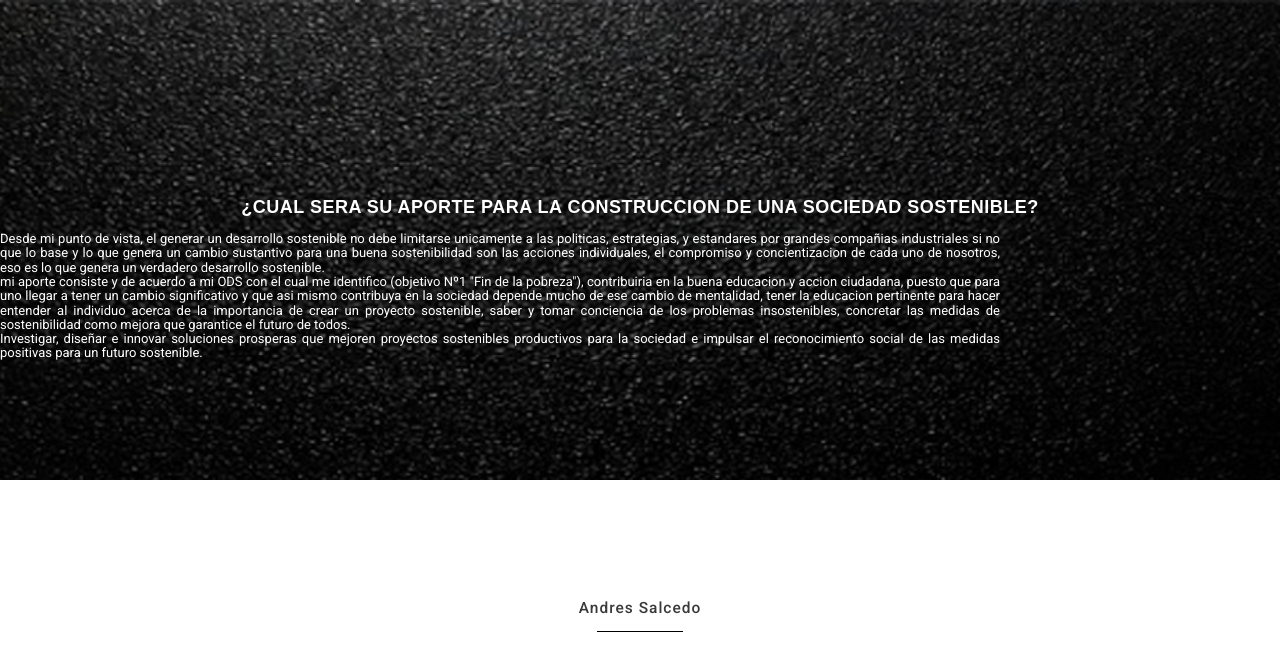
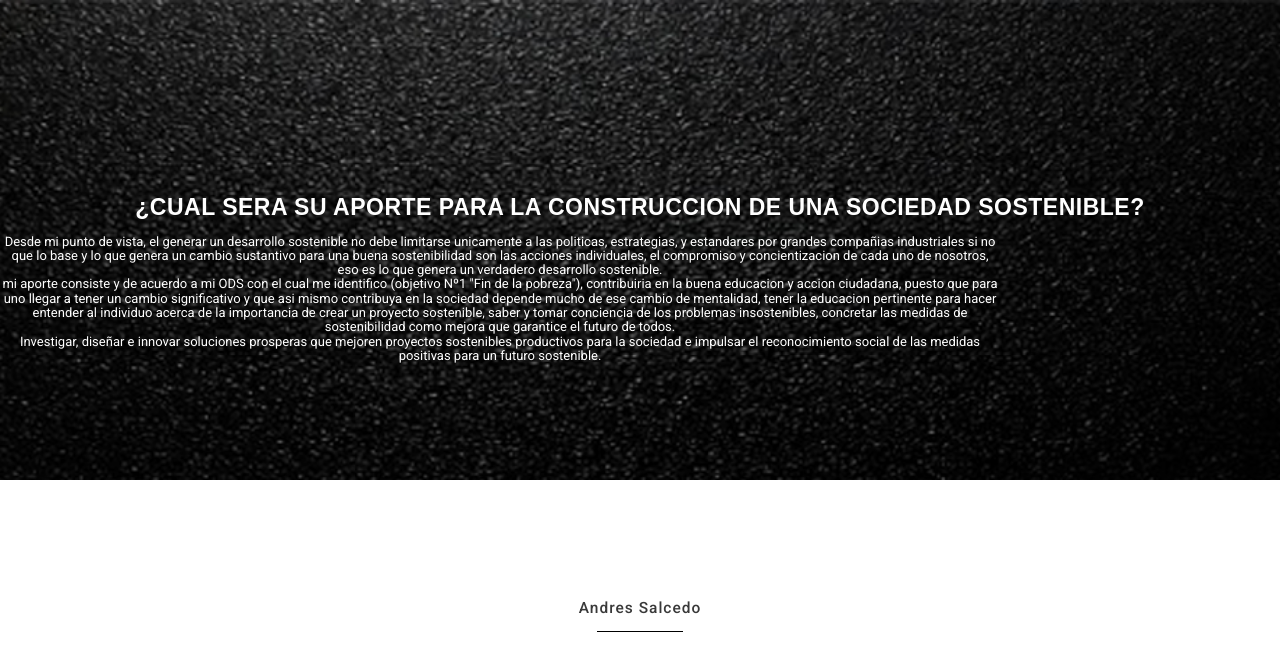
Before and after one commit to andresalcedo/emprendimiento, a website: page index.html in a window 1280 px wide. Drawn offline with Linux system fonts and the light colour scheme.

Commit message:
Merge origin/master
Conflicts:
	README.md

```diff
--- a/index.html
+++ b/index.html
@@ -50,10 +50,10 @@ Author Name: iCrossoft S.A.S-->
             </header>
             <div class="banner-full-image">
                 <div class="banner-title">
-                    <h2 style="color: white; font-size: 18px;"><b><font FACE="ARIAL">¿CUAL SERA SU APORTE PARA LA CONSTRUCCION DE UNA SOCIEDAD SOSTENIBLE?</font></b></h2><br>
+                    <h2 style="color: white; font-size: 23px;"><b><font FACE="ARIAL">¿CUAL SERA SU APORTE PARA LA CONSTRUCCION DE UNA SOCIEDAD SOSTENIBLE?</font></b></h2><br>
                     <!--<img src='images/log.png' style="width: 200px;"><br><br><br>-->
-                    <div style="width: 1000px; height: 50px;" align="center">
-                        <p align="justify">
+                    <div style="width: 1000px; height: 50px;">
+                        <p align="center">
                             Desde mi punto de vista, el generar un desarrollo sostenible no debe limitarse unicamente a las politicas, estrategias, y estandares por
                             grandes compañias industriales si no que lo base y lo que genera un cambio sustantivo para una buena sostenibilidad son las acciones
                             individuales, el compromiso y concientizacion de cada uno de nosotros, eso es lo que genera un verdadero desarrollo sostenible.
```
